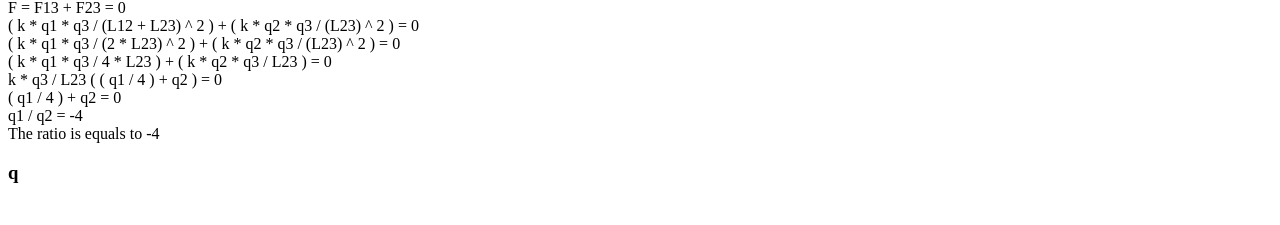
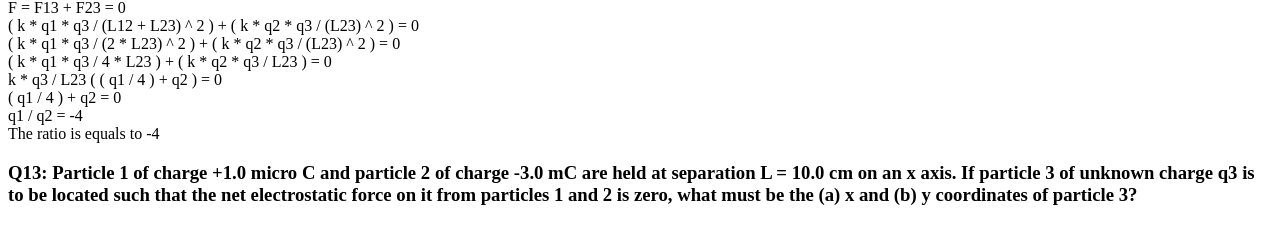
Before and after one commit to radiushere/physicsnums, a website: page index.html in a window 1280 px wide. Shown: the part 1928-2153 px from the top of the page. Before the commit the page ends 2131 px from the top, so only its background shows below. Drawn offline with Linux system fonts and the light colour scheme.

Commit message:
Update index.html

```diff
--- a/index.html
+++ b/index.html
@@ -126,8 +126,16 @@ particles lie on an x axis. Particles
                 </p>
 
            <h3>
-               q
+               Q13: Particle 1 of charge +1.0 micro C and particle 2 of charge
+-3.0 mC are held at separation L =
+10.0 cm on an x axis. If particle 3 of unknown charge q3 is to be located such
+that the net electrostatic force on it
+from particles 1 and 2 is zero, what must be the (a) x and (b) y coordinates of particle 3?
            </h3>
+
+                <p>
+
+                </p>
 
     </body>
 </html>
```
